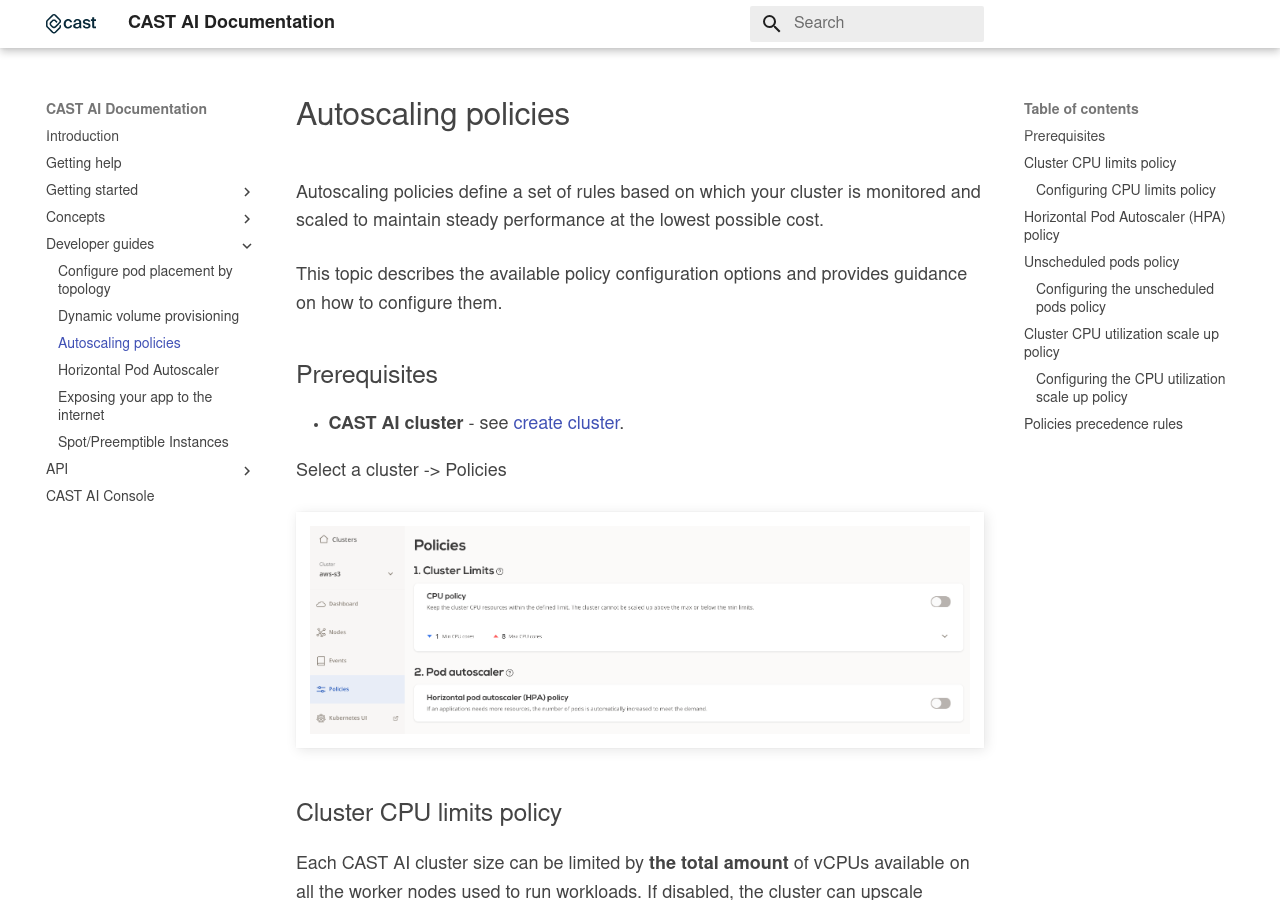
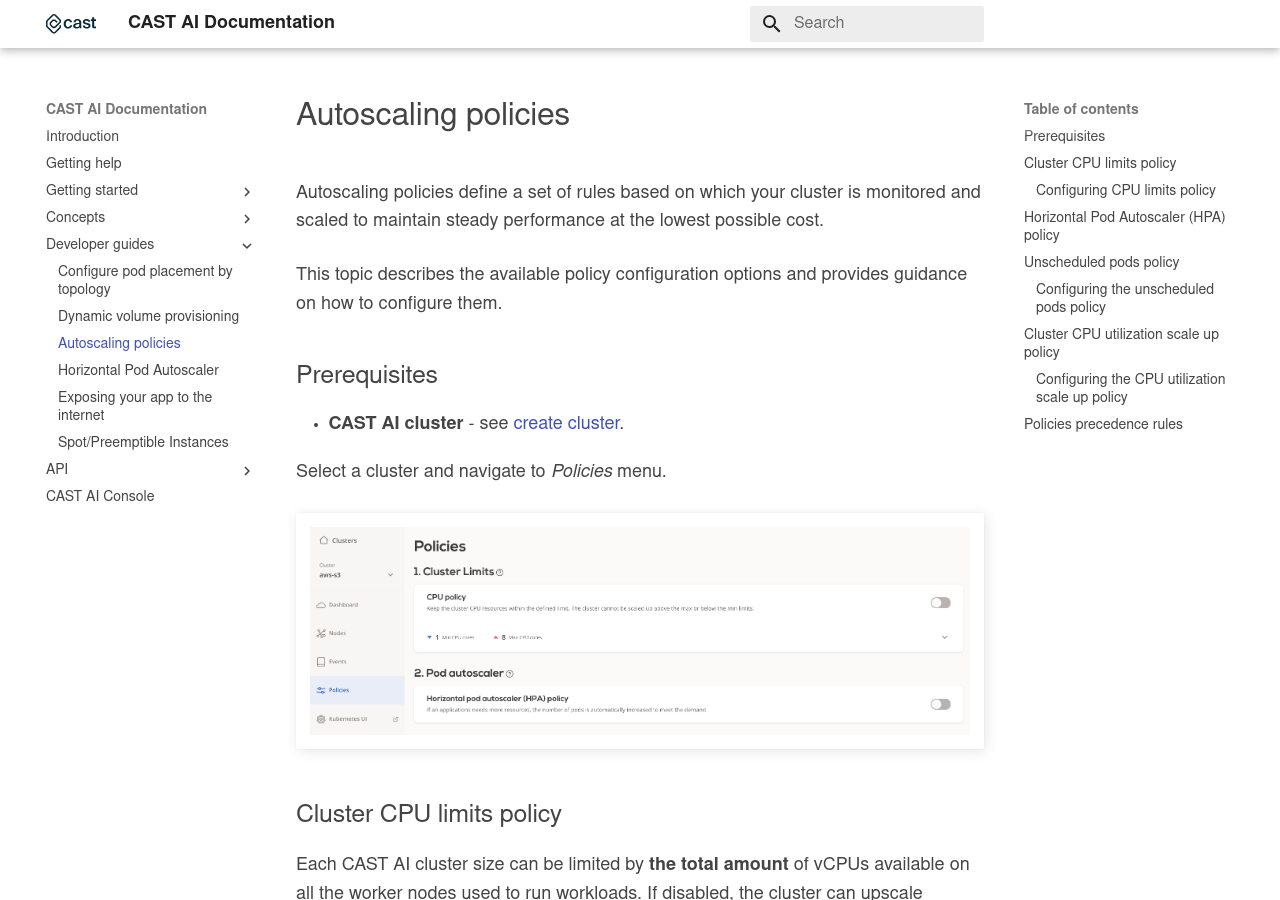
Before and after one commit to castai/docs, an MkDocs documentation site: the page built from docs/guides/autoscaling-policies.md, in a window 1280 px wide and 900 px high. Built offline with MkDocs 1.6.1 and Material for MkDocs 9.7.7, drawn with Linux system fonts in a browser that asks for light colours; some web fonts are replaced.

Commit message:
Update autoscaling-policies.md

```diff
--- a/docs/guides/autoscaling-policies.md
+++ b/docs/guides/autoscaling-policies.md
@@ -9,7 +9,7 @@
 
 - **CAST AI cluster** - see [create cluster](../getting-started.md).
 
-Select a cluster -> Policies
+Select a cluster and navigate to *Policies* menu.
 
 ![](autoscaling-policies/policies.png)
 
```
